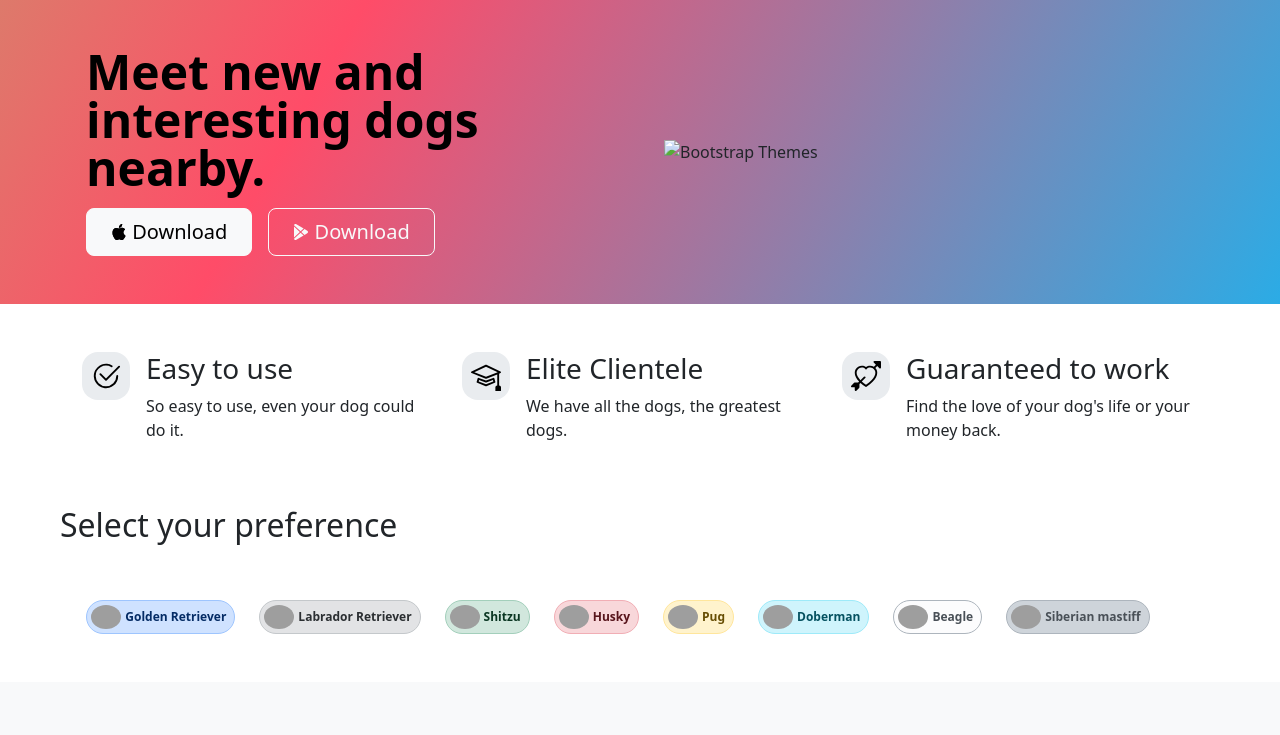
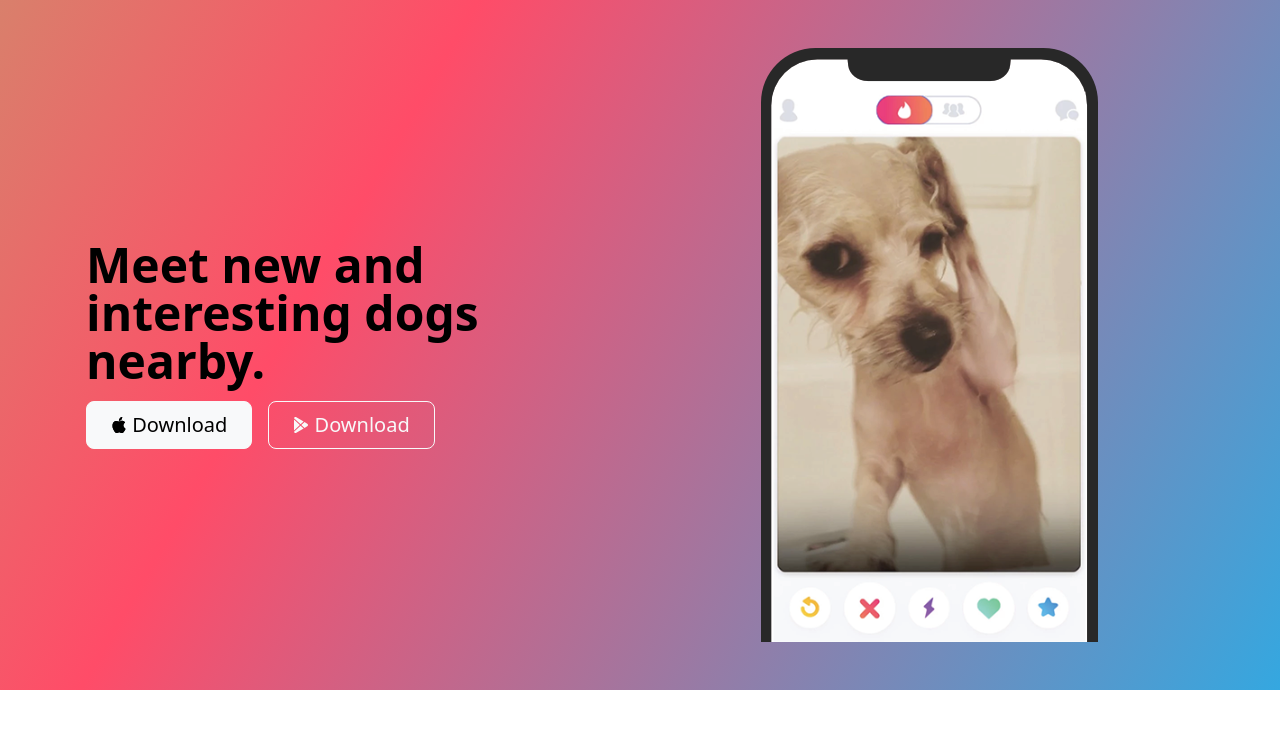
Before and after one commit to VrindaDaga02/Doginder, a plain HTML site: page index.html in a window 1280 px wide. Shown: the top 735 px of the page. Drawn offline with nearby package versions, Linux system fonts and the light colour scheme; grey boxes are pictures that could not be loaded; files whose address does not match are found by name.

Commit message:
Update index.html

```diff
--- a/index.html
+++ b/index.html
@@ -24,7 +24,7 @@
     <div class="container col-xxl-8 px-3 pt-5">
       <div class="row flex-lg-row-reverse align-items-center g-5 pb-5">
         <div class="col-10 col-sm-8 col-lg-6">
-          <img src="11.3 TinDog Project\images\iphone.png" class="d-block mx-lg-auto img-fluid" alt="Bootstrap Themes"  height="200" loading="lazy">
+          <img src=".\iphone.png" class="d-block mx-lg-auto img-fluid" alt="Bootstrap Themes"  height="200" loading="lazy">
         </div>
         <div class="col-lg-6">
           <h1 class="display-5 fw-bold text-body-emphasis lh-1 mb-3">Meet new and interesting dogs nearby.</h1>
```
